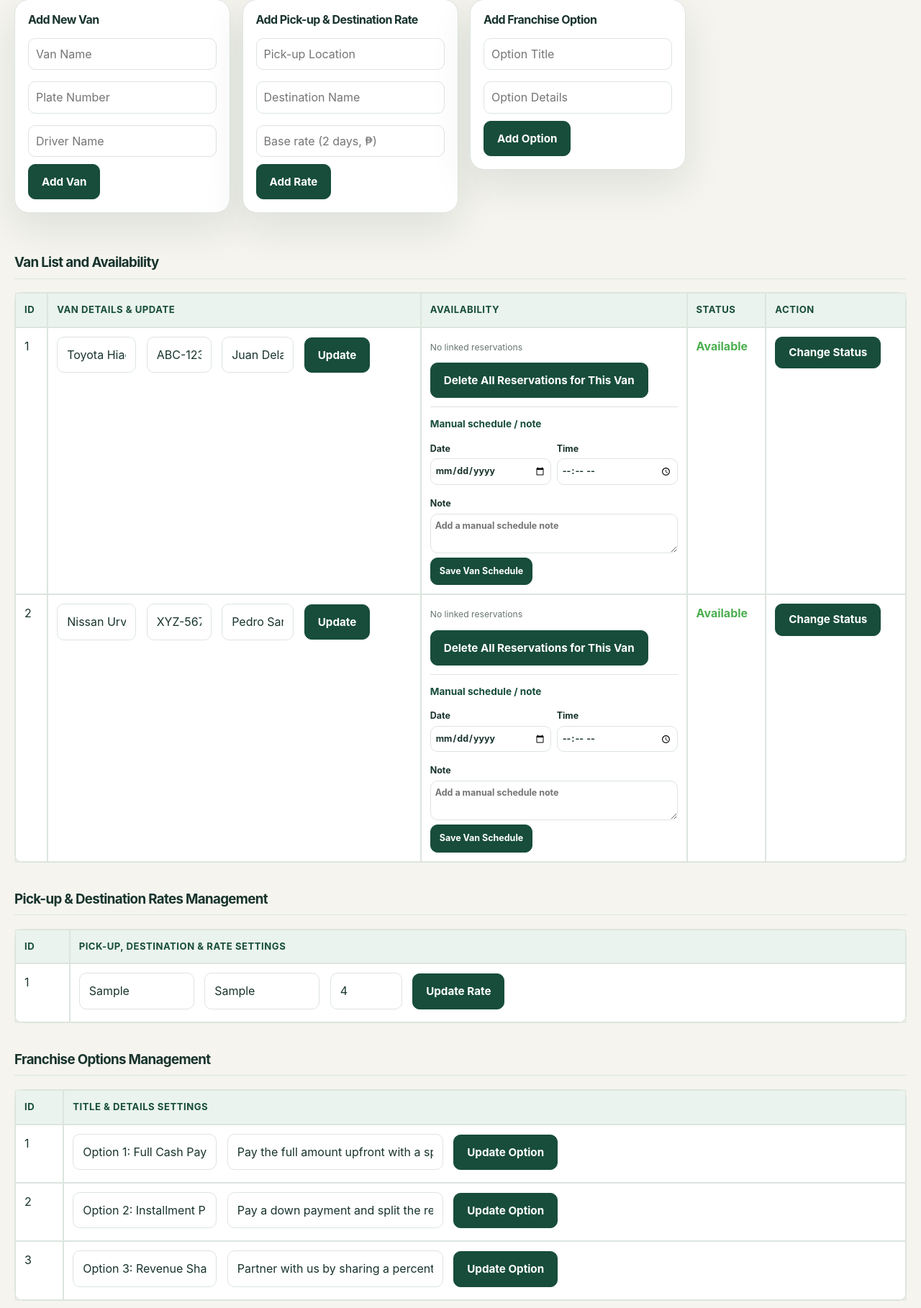
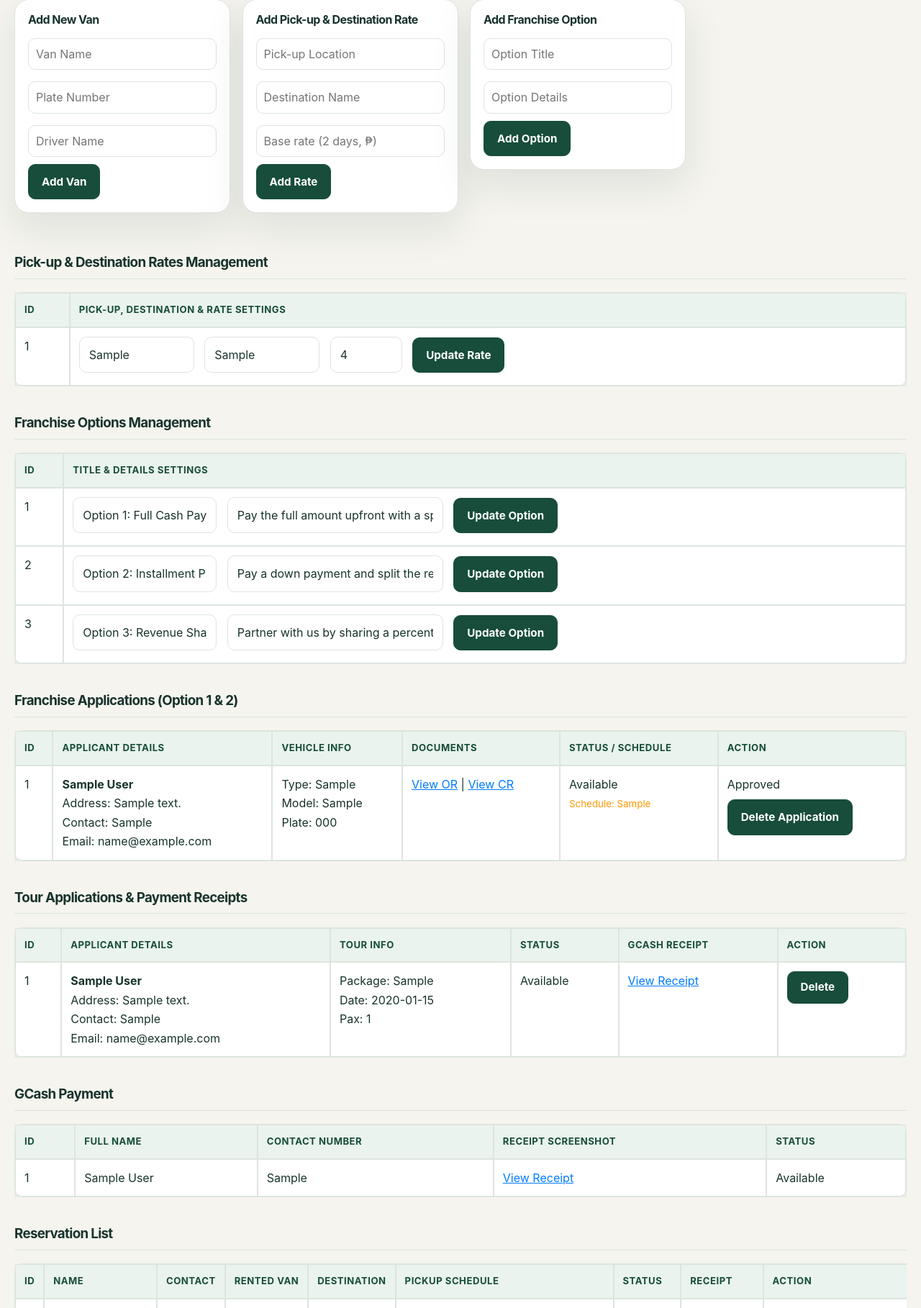
Before and after one commit to enasia018/EnAsia018, a Flask app: page /admin/dashboard in a window 1280 px wide. Shown: the part 102-1920 px from the top of the page at 72% size. Run offline with Flask 3, Linux system fonts and the light colour scheme; the visitor is signed in with stand-in values (Sample User, id 1); data comes from the database, SQL or seed files in the repository; tables that the repository leaves empty hold one stand-in row (values such as "Sample post"); some libraries are stand-ins or nearby versions.

Commit message:
Add files via upload

```diff
--- a/templates/admin_dashboard.html
+++ b/templates/admin_dashboard.html
@@ -128,89 +128,7 @@
         </form>
     </div>
 
-    <!-- Section 1: Van Management -->
-    <h3>Van List and Availability</h3>
-    <div class="admin-table-wrap admin-table-wrap-vans">
-    <table>
-        <thead>
-            <tr>
-                <th>ID</th>
-                <th>Van Details & Update</th>
-                <th>Availability</th>
-                <th>Status</th>
-                <th>Action</th>
-            </tr>
-        </thead>
-        <tbody>
-            {% for van in vans %}
-            <tr>
-                <td>{{ van.id }}</td>
-                <td>
-                    <form action="{{ url_for('edit_van', van_id=van.id) }}" method="POST" style="display:inline;">
-                        <input type="text" name="van_name" value="{{ van.name }}" required style="background:#333; color:#fff; border:1px solid #555; width: 110px;">
-                        <input type="text" name="plate_number" value="{{ van.plate_number or '' }}" placeholder="Plate" style="background:#333; color:#fff; border:1px solid #555; width: 90px;">
-                        <input type="text" name="driver_name" value="{{ van.driver_name or '' }}" placeholder="Driver" style="background:#333; color:#fff; border:1px solid #555; width: 100px;">
-                        <button type="submit" style="background:#007bff; color:white; border:none; padding:5px 8px; border-radius:3px; cursor:pointer;">Update</button>
-                    </form>
-                </td>
-                <td>
-                    {% set van_reservations = reservations | selectattr('vans', 'equalto', van.name) | list %}
-                    {% if van_reservations %}
-                        <div class="van-booking-list">
-                            {% for booking in van_reservations %}
-                                <div class="van-booking">
-                                    <strong>{{ booking.name }}</strong>
-                                    <span>{{ booking.pickup_date or 'Date not set' }} · {{ booking.pickup_time or 'Time not set' }}</span>
-                                    <small>{{ booking.status }}</small>
-                                </div>
-                            {% endfor %}
-                        </div>
-                    {% else %}
-                        <span class="van-no-bookings">No linked reservations</span>
-                    {% endif %}
-
-                    <form action="{{ url_for('delete_van_reservations', van_id=van.id) }}" method="POST" style="margin: 10px 0;">
-                        <button type="submit" class="btn-delete" style="border: none; cursor: pointer;" onclick="return confirm('Permanently delete ALL reservations for this van? This cannot be undone.');">
-                            Delete All Reservations for This Van
-                        </button>
-                    </form>
-
-                    <form action="{{ url_for('update_van_schedule', van_id=van.id) }}" method="POST" class="van-schedule-form">
-                        <strong>Manual schedule / note</strong>
-                        <div class="van-schedule-fields">
-                            <label>
-                                Date
-                                <input type="date" name="schedule_date" value="{{ van.schedule_date or '' }}">
-                            </label>
-                            <label>
-                                Time
-                                <input type="time" name="schedule_time" value="{{ van.schedule_time or '' }}">
-                            </label>
-                        </div>
-                        <label>
-                            Note
-                            <textarea name="schedule_note" maxlength="500" rows="2" placeholder="Add a manual schedule note">{{ van.schedule_note or '' }}</textarea>
-                        </label>
-                        <button type="submit" class="btn-add">Save Van Schedule</button>
-                    </form>
-                </td>
-                <td>
-                    {% if van_statuses[van.id] == 'Available' %}
-                        <span style="color: #4CAF50; font-weight: bold;">Available</span>
-                    {% else %}
-                        <span style="color: #ff4d4d; font-weight: bold;">Not Available</span>
-                    {% endif %}
-                </td>
-                <td>
-                    <a href="{{ url_for('toggle_van_status', van_id=van.id) }}" class="btn-toggle">Change Status</a>
-                </td>
-            </tr>
-            {% endfor %}
-        </tbody>
-    </table>
-    </div>
-
-    <!-- Section 2: Destination Rates Management -->
+    <!-- Section 1: Destination Rates Management -->
     <h3>Pick-up & Destination Rates Management</h3>
     <div class="admin-table-wrap admin-table-wrap-rates">
     <table>
@@ -295,8 +213,8 @@
                     Plate: {{ app.plate_number }}
                 </td>
                 <td>
-                    <a href="{{ url_for('static', filename='uploads/' + app.or_file) }}" target="_blank" style="color: #007bff;">View OR</a> |
-                    <a href="{{ url_for('static', filename='uploads/' + app.cr_file) }}" target="_blank" style="color: #007bff;">View CR</a>
+                    <a href="{{ url_for('view_franchise_document', app_id=app.id, document_type='or') }}" target="_blank" rel="noopener noreferrer" style="color: #007bff;">View OR</a> |
+                    <a href="{{ url_for('view_franchise_document', app_id=app.id, document_type='cr') }}" target="_blank" rel="noopener noreferrer" style="color: #007bff;">View CR</a>
                 </td>
                 <td>
                     {{ app.status }}
```
Also changed, not shown: other parts of templates/admin_dashboard.html (+90 -5 lines), templates/rental.html (+4 -3 lines).
